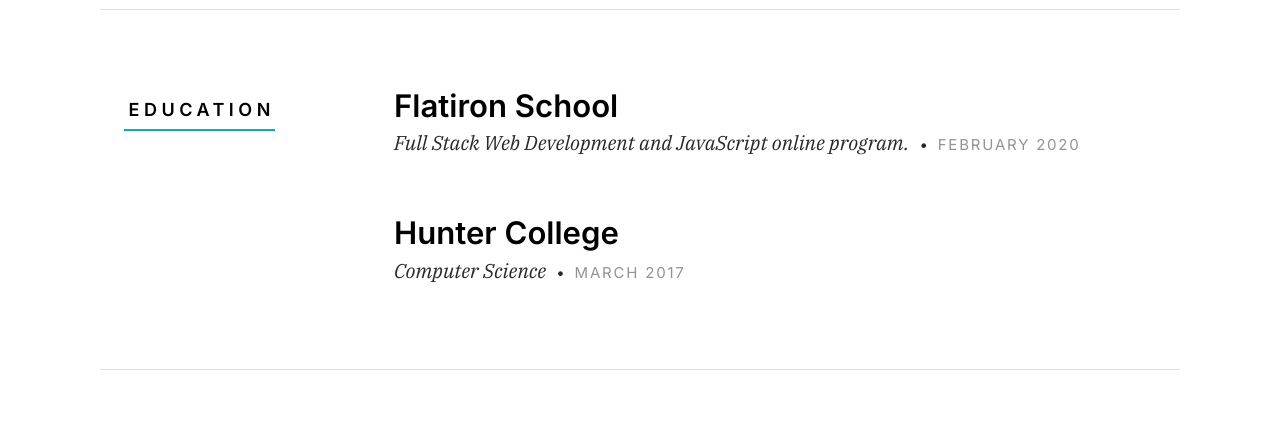
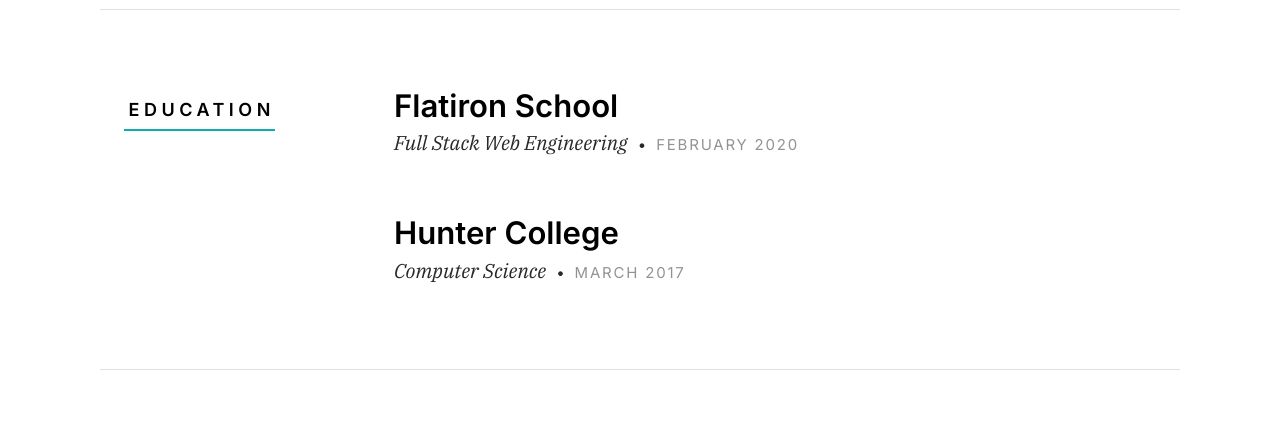
Before and after one commit to LeoKalshteyn/portfolio2.0, a plain HTML site: page index.html in a window 1280 px wide. Shown: the part 3740-4187 px from the top of the page. Drawn offline with nearby package versions, Linux system fonts and the light colour scheme; no server answers; a web font is replaced by a local one.

Commit message:
Update index.html

```diff
--- a/index.html
+++ b/index.html
@@ -297,7 +297,7 @@
           <div class="resume-block__header">
             <h4 class="h3">Flatiron School</h4>
             <p class="resume-block__header-meta">
-              <span>Full Stack Web Development and JavaScript online program.</span>
+              <span>Full Stack Web Engineering</span>
               <span class="resume-block__header-date">
                 February 2020
               </span>
```
